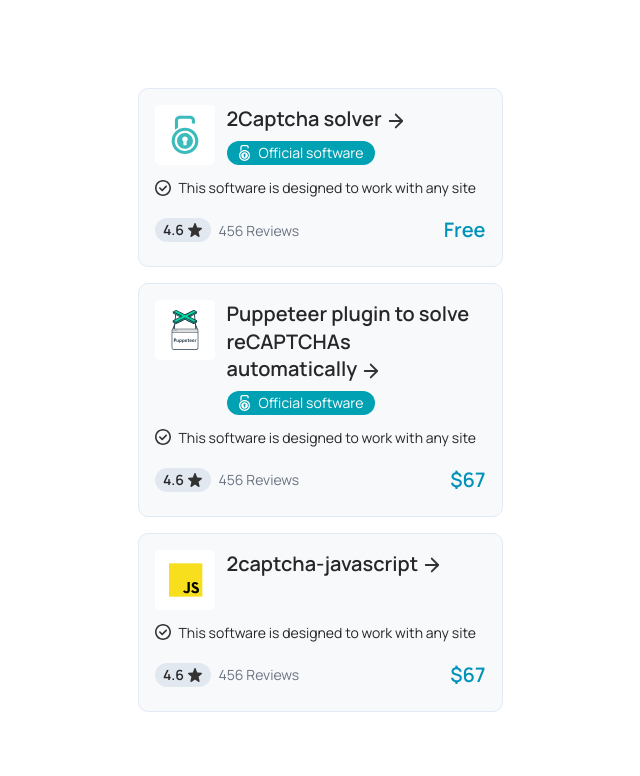
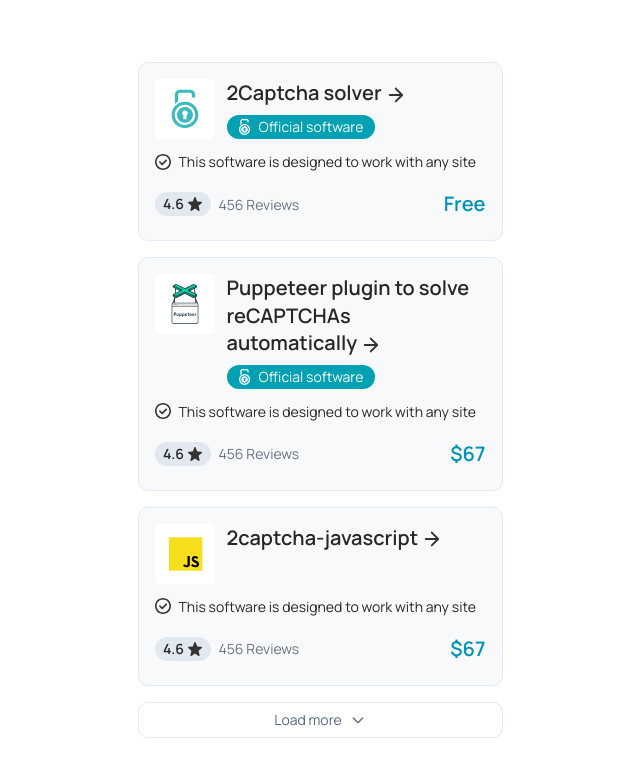
Before and after one commit to mxclg/goods-card, a React (Vite) app: page / in a window 1280 px wide. Shown: the top 776 px of the page, without its empty margins (320-960 px from the left). Built offline with nearby package versions, Linux system fonts and the light colour scheme.

Commit message:
feat: add load more button

```diff
--- /dev/null
+++ b/src/LoadMoreBtn.jsx
@@ -0,0 +1,18 @@
+function LoadMoreButton() {
+  return (
+    <button className="w-[365px] h-[36px] border border-[#E1EAF6] rounded-[10px] text-[#5B6A7D] text-sm font-normal flex items-center justify-center gap-2">
+      Load more
+      <svg
+        className="w-4 h-4"
+        fill="none"
+        stroke="currentColor"
+        strokeWidth="2"
+        viewBox="0 0 24 24"
+      >
+        <path strokeLinecap="round" strokeLinejoin="round" d="M19 9l-7 7-7-7" />
+      </svg>
+    </button>
+  );
+}
+
+export default LoadMoreButton;
--- a/src/ProductsLayout.jsx
+++ b/src/ProductsLayout.jsx
@@ -1,4 +1,5 @@
 import ProductCard from "./ProductCard";
+import LoadMoreButton from "./LoadMoreBtn";
 import twoCaptchaLogo from "./assets/2Captcha-logo.svg";
 import puppeteerLogo from "./assets/puppeteer-logo.svg";
 import twoCaptchaJavascript from "./assets/2Captcha-js-logo.svg";
@@ -34,6 +35,7 @@
         isOfficial={false}
         isUniversal={true}
       />
+      <LoadMoreButton />
     </div>
   );
 }
```
